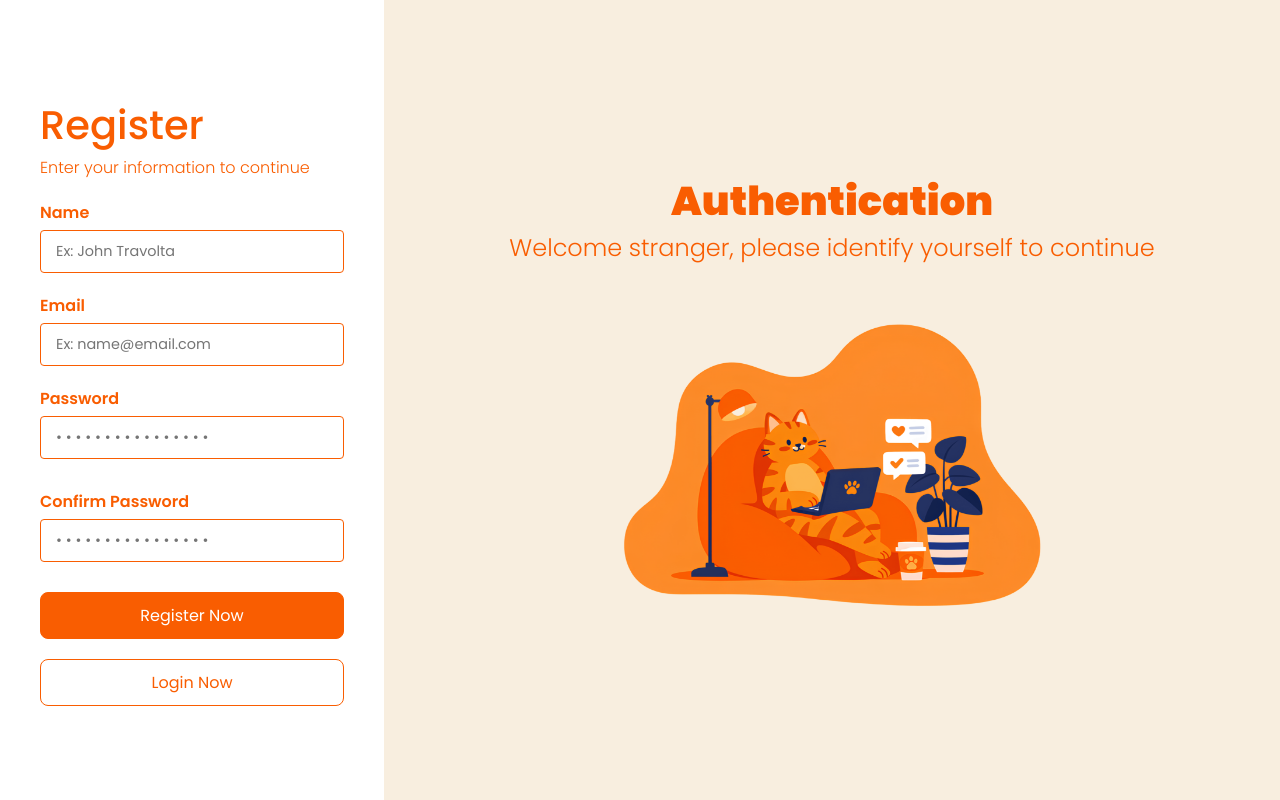
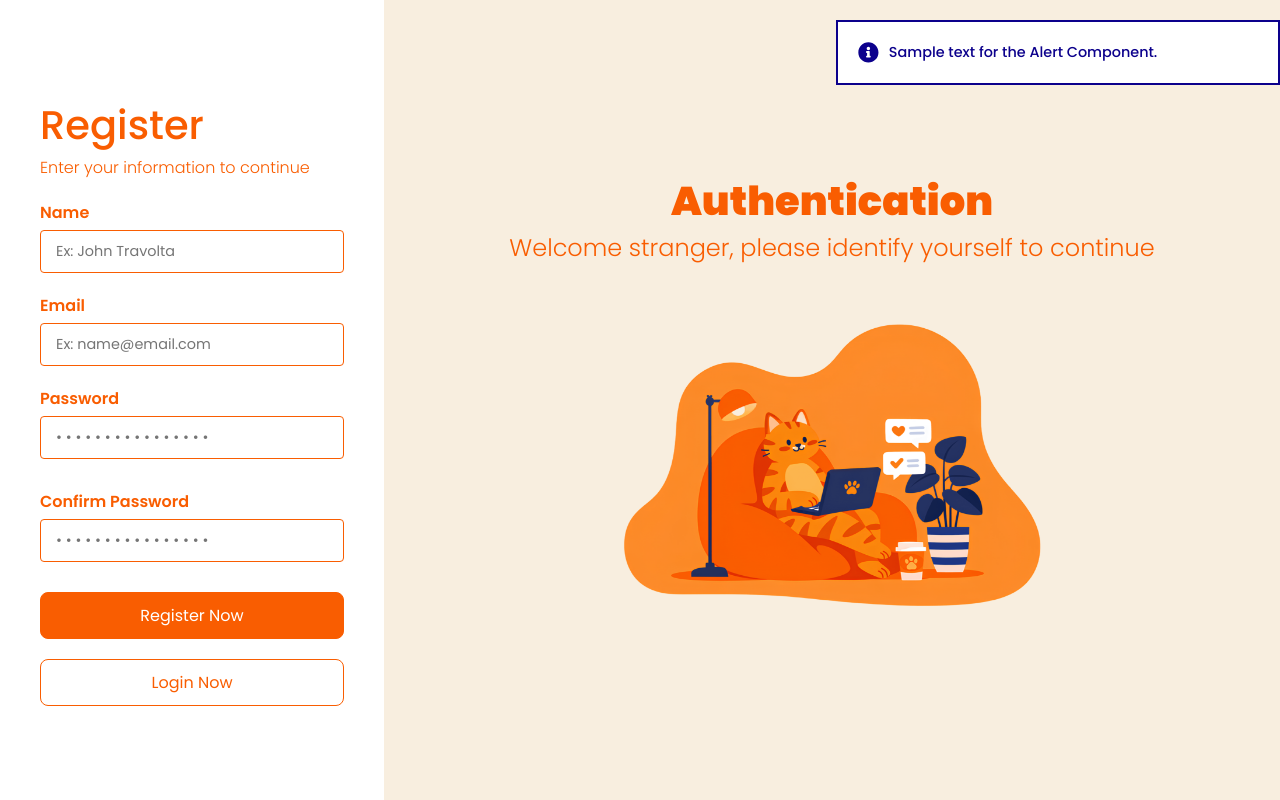
Before and after one commit to antoniorodriguestsx/login-auth-ui, a React (Vite) app: page /auth/register in a window 1280 px wide. Built offline with nearby package versions, Linux system fonts and the light colour scheme.

Commit message:
Concluído componente base de Alerta

```diff
--- /dev/null
+++ b/src/components/Alert/index.tsx
@@ -0,0 +1,21 @@
+import styles from "./styles.module.css";
+
+import { IoCheckmarkDoneCircle } from "react-icons/io5";
+import { BiSolidMessageSquareError } from "react-icons/bi";
+import { IoIosWarning } from "react-icons/io";
+import { FaInfoCircle } from "react-icons/fa";
+
+export default function Alert({ text, type }: { text: String, type: "error" | "success" | "warning" | "info" }) {
+  return (
+    <div className={styles["container"]} style={{ borderColor: `var(--color-alert-${type})`, color: `var(--color-alert-${type})` }}>
+      {type === "error" && <BiSolidMessageSquareError className={styles["icon"]} />}
+      {type === "success" && <IoCheckmarkDoneCircle className={styles["icon"]} />}
+      {type === "warning" && <IoIosWarning className={styles["icon"]} />}
+      {type === "info" && <FaInfoCircle className={styles["icon"]} />}
+
+      {text}
+
+      <div className={styles["progress-bar"]} style={{ backgroundColor: `var(--color-alert-${type})` }} />
+    </div>
+  );
+}
--- /dev/null
+++ b/src/components/Alert/styles.module.css
@@ -0,0 +1,61 @@
+.container {
+  background-color: white;
+  border: 2px solid red;
+  width: 400px;
+  padding: 20px;
+
+  display: flex;
+  flex-direction: row;
+  align-items: flex-start;
+  justify-content: flex-start;
+
+  font-weight: 500;
+  font-size: .9rem;
+
+  position: absolute;
+  z-index: 9;
+  right: 0px;
+  top: 20px;
+
+  animation: .75s linear 0s 1 both running anim-container;
+  transition: all .4s ease;
+}
+
+@keyframes anim-container {
+  from {
+    right: -400px;
+    opacity: 0;
+  }
+
+  to {
+    right: 0px;
+    opacity: 1;
+  }
+}
+
+.icon {
+  font-size: 1.3rem;
+  margin-right: 10px;
+}
+
+.progress-bar {
+  position: absolute;
+  bottom: 0px;
+  left: 0px;
+
+  width: 100%;
+  height: 4px;
+
+  animation: 3s linear .75s 1 both running anim-progress-bar;
+  transition: all .4s ease;
+}
+
+@keyframes anim-progress-bar {
+  from {
+    width: 100%;
+  }
+
+  to {
+    width: 0%;
+  }
+}
--- a/src/pages/auth/Login/index.tsx
+++ b/src/pages/auth/Login/index.tsx
@@ -32,6 +32,8 @@ export default function LoginPage() {
             label="Email"
             placeholder="Ex: name@email.com"
             style={{ marginBottom: "20px" }}
+            type="email"
+            required
           />
 
           <InputField
@@ -41,6 +43,7 @@ export default function LoginPage() {
             type="password"
             onFocus={() => setPasswordFocused(true)}
             onBlur={() => setPasswordFocused(false)}
+            required
           />
 
           <Button title="LOGIN NOW" style={{ marginBottom: "20px" }}>
--- a/src/pages/auth/Register/index.tsx
+++ b/src/pages/auth/Register/index.tsx
@@ -6,6 +6,7 @@ import { Button } from "../../../components/Button";
 
 import Ilustration from "../../../assets/cat-login.png";
 import IlustrationTwo from "../../../assets/cat-login-no-view.png";
+import Alert from "../../../components/Alert";
 
 export default function RegisterPage() {
   const [isPasswordFocused, setPasswordFocused] = useState<boolean>(false);
@@ -18,6 +19,11 @@ export default function RegisterPage() {
 
   return (
     <main className={styles["main"]}>
+      <Alert
+        text="Sample text for the Alert Component."
+        type="info"
+      />
+
       <section className={styles["register-form"]}>
         <form onSubmit={onSubmit}>
           <h1 className={styles["register-form-title"]}>
--- a/src/styles/globals.css
+++ b/src/styles/globals.css
@@ -6,6 +6,7 @@ body, html {
   margin: 0;
   padding: 0;
   scroll-behavior: smooth;
+  overflow-x: hidden;
 }
 
 * {
@@ -17,4 +18,9 @@ body, html {
 :root {
   --color-primary: #f95d01;
   --color-secondary: #ce4c00;
+
+  --color-alert-error: #8c0000;
+  --color-alert-success: #158c00;
+  --color-alert-warning: #f95d01;
+  --color-alert-info: #0c008c;
 }
```
